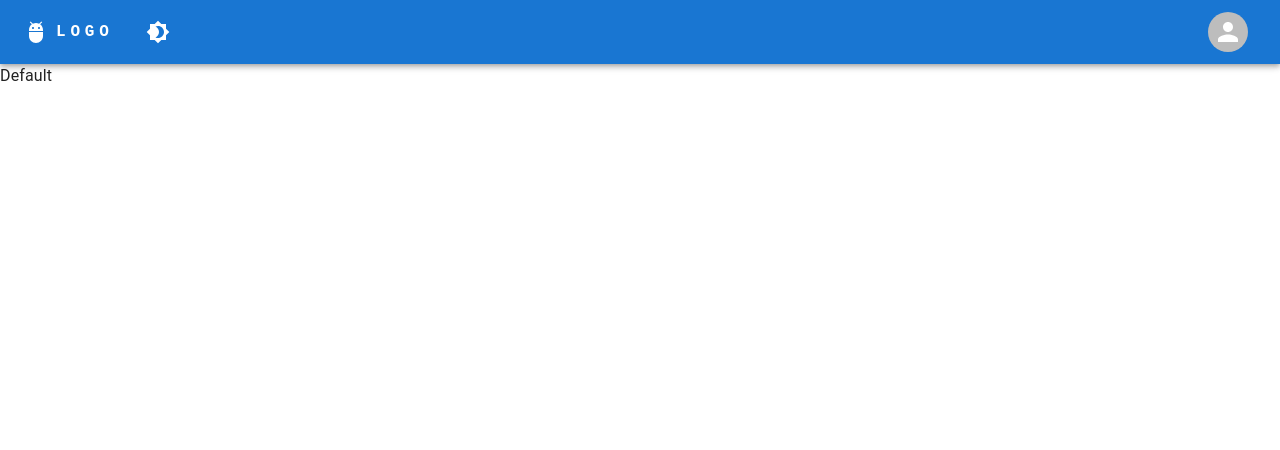
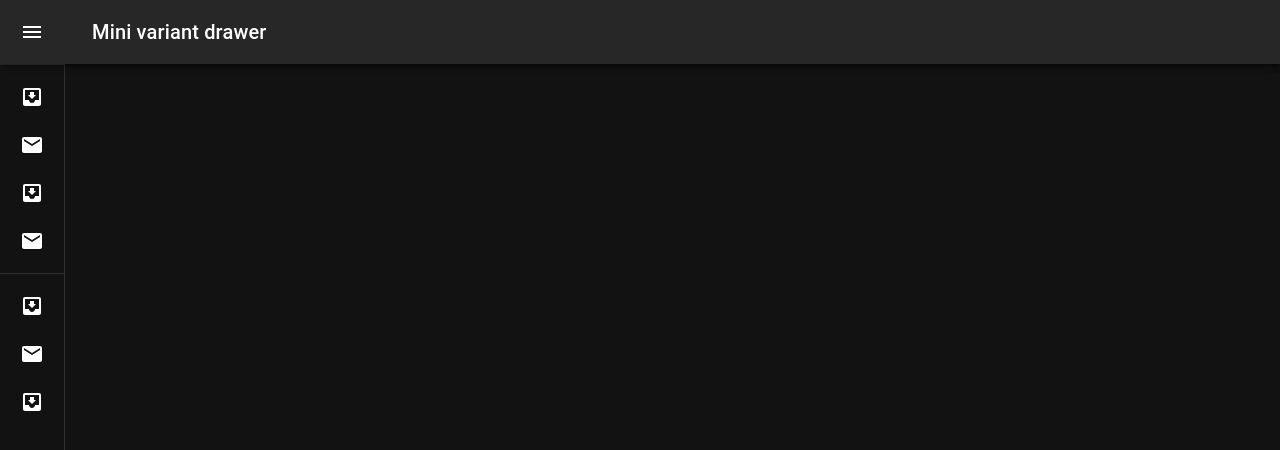
Before and after one commit to bustamad12320/AppTemplate, a React app: page / in a window 1280 px wide. Shown: the top 450 px of the page. Built offline with nearby package versions, Linux system fonts and the light colour scheme.

Commit message:
Making commit before switching over to vs code

```diff
--- a/src/js/App.tsx
+++ b/src/js/App.tsx
@@ -6,6 +6,7 @@
 import {CssBaseline} from "@mui/material";
 import {ModeToggle} from "./ModeToggle";
 import {AppHeader} from "./components/AppHeader";
+import {Testing} from "./components/Testing";
 
 function Default() {
     return <div>
@@ -14,9 +15,6 @@
 }
 
 const mainStyle = {
-    padding: '0px, 24px',
-    maxWidth: '85rem',
-    margin: 'auto'
 }
 
 export const ColorModeContext = React.createContext({ toggleColorMode: () => {} });
@@ -30,7 +28,8 @@
                 <Router>
                     <Routes>
                         <Route path={"/dashboard"} element={<RunDashboard/>}/>
-                        <Route path={"*"} element={<Default/>}/>
+                        <Route path={"/theory"} element={<div> Theory </div>}/>
+                        <Route path={"*"} element={<Testing/>}/>
                     </Routes>
                 </Router>
             </Box>
--- a/src/js/ModeToggle.tsx
+++ b/src/js/ModeToggle.tsx
@@ -7,7 +7,7 @@
 }
 
 export const ModeToggle = ({children}: ModeToggleProps): React.ReactNode => {
-    const [mode, setMode] = React.useState<'light' | 'dark'>('light');
+    const [mode, setMode] = React.useState<'light' | 'dark'>('dark');
     const colorMode = React.useMemo(
         () => ({
             toggleColorMode: () => {
--- a/src/js/components/AppHeader.tsx
+++ b/src/js/components/AppHeader.tsx
@@ -12,6 +12,7 @@
 import {Grid, Paper, useTheme} from "@mui/material";
 import {Brightness4, Brightness7} from "@mui/icons-material";
 import {ColorModeContext} from "../App";
+import MenuIcon from "@mui/icons-material/Menu";
 
 const settings = ['Profile', 'Account', 'Dashboard', 'Logout'];
 
@@ -49,12 +50,19 @@
         setOpen(false);
     };
 
+    const handleDrawerOpen = () => {
+        console.log("opening drawer");
+    }
+
     return (
         <AppBar position="static">
             <Container maxWidth="xl">
                 <Toolbar disableGutters>
                     <Grid container gap={0}>
                         <Grid item xs={9} sx={companyInfoContainerStyle}>
+                            <IconButton color="inherit" sx={{padding: theme.spacing(1), marginX: theme.spacing(2)}} onClick={handleDrawerOpen}>
+                                <MenuIcon />
+                            </IconButton>
                             <AdbIcon sx={{mr: 1}}/>
                             <Typography sx={appNameStyle}> LOGO </Typography>
                             <IconButton sx={{ ml: 1 }} onClick={colorMode.toggleColorMode} color="inherit">
--- a/src/js/components/RunDashboard.tsx
+++ b/src/js/components/RunDashboard.tsx
@@ -10,24 +10,26 @@
     '@media (min-width: 768px)': {
         gridTemplateColumns: '1fr 1fr 1fr',
     },
+    paddingY: theme.spacing(2)
 }
 
 const dataCardStyle = {
-    padding: '20px'
+    padding: '20px',
+    height: '300px'
 }
 
 
 export const RunDashboard = () => {
     return (
         <Box>
-            <Grid container gap={2} sx={containerStyle}>
-                <Grid>
+            <Grid container gap={2}>
+                <Grid item xs={4}>
                     <Paper sx={dataCardStyle}> xs=4 </Paper>
                 </Grid>
-                <Grid>
+                <Grid item xs={4}>
                     <Paper sx={dataCardStyle}> xs=4 </Paper>
                 </Grid>
-                <Grid>
+                <Grid item xs={3}>
                     <Paper sx={dataCardStyle}> xs=4 </Paper>
                 </Grid>
             </Grid>
--- /dev/null
+++ b/src/js/components/Testing.tsx
@@ -0,0 +1,184 @@
+import * as React from 'react';
+import { styled, useTheme, Theme, CSSObject } from '@mui/material/styles';
+import Box from '@mui/material/Box';
+import MuiDrawer from '@mui/material/Drawer';
+import MuiAppBar, { AppBarProps as MuiAppBarProps } from '@mui/material/AppBar';
+import Toolbar from '@mui/material/Toolbar';
+import List from '@mui/material/List';
+import Typography from '@mui/material/Typography';
+import Divider from '@mui/material/Divider';
+import IconButton from '@mui/material/IconButton';
+import MenuIcon from '@mui/icons-material/Menu';
+import ChevronLeftIcon from '@mui/icons-material/ChevronLeft';
+import ChevronRightIcon from '@mui/icons-material/ChevronRight';
+import ListItem from '@mui/material/ListItem';
+import ListItemButton from '@mui/material/ListItemButton';
+import ListItemIcon from '@mui/material/ListItemIcon';
+import ListItemText from '@mui/material/ListItemText';
+import InboxIcon from '@mui/icons-material/MoveToInbox';
+import MailIcon from '@mui/icons-material/Mail';
+
+const drawerWidth = 240;
+
+const openedMixin = (theme: Theme): CSSObject => ({
+    width: drawerWidth,
+    transition: theme.transitions.create('width', {
+        easing: theme.transitions.easing.sharp,
+        duration: theme.transitions.duration.enteringScreen,
+    }),
+    overflowX: 'hidden',
+});
+
+const closedMixin = (theme: Theme): CSSObject => ({
+    transition: theme.transitions.create('width', {
+        easing: theme.transitions.easing.sharp,
+        duration: theme.transitions.duration.leavingScreen,
+    }),
+    overflowX: 'hidden',
+    width: `calc(${theme.spacing(7)} + 1px)`,
+    [theme.breakpoints.up('sm')]: {
+        width: `calc(${theme.spacing(8)} + 1px)`,
+    },
+});
+
+const DrawerHeader = styled('div')(({ theme }) => ({
+    display: 'flex',
+    alignItems: 'center',
+    justifyContent: 'flex-end',
+    padding: theme.spacing(0, 1),
+    // necessary for content to be below app bar
+    ...theme.mixins.toolbar,
+}));
+
+interface AppBarProps extends MuiAppBarProps {
+    open?: boolean;
+}
+
+const AppBar = styled(MuiAppBar, {
+    shouldForwardProp: (prop) => prop !== 'open',
+})<AppBarProps>(({ theme, open }) => ({
+    zIndex: theme.zIndex.drawer + 1,
+    transition: theme.transitions.create(['width', 'margin'], {
+        easing: theme.transitions.easing.sharp,
+        duration: theme.transitions.duration.leavingScreen,
+    }),
+    ...(open && {
+        marginLeft: drawerWidth,
+        width: `calc(100% - ${drawerWidth}px)`,
+        transition: theme.transitions.create(['width', 'margin'], {
+            easing: theme.transitions.easing.sharp,
+            duration: theme.transitions.duration.enteringScreen,
+        }),
+    }),
+}));
+
+const Drawer = styled(MuiDrawer, { shouldForwardProp: (prop) => prop !== 'open' })(
+    ({ theme, open }) => ({
+        width: drawerWidth,
+        flexShrink: 0,
+        whiteSpace: 'nowrap',
+        boxSizing: 'border-box',
+        ...(open && {
+            ...openedMixin(theme),
+            '& .MuiDrawer-paper': openedMixin(theme),
+        }),
+        ...(!open && {
+            ...closedMixin(theme),
+            '& .MuiDrawer-paper': closedMixin(theme),
+        }),
+    }),
+);
+
+export function Testing() {
+    const theme = useTheme();
+    const [open, setOpen] = React.useState(false);
+
+    const handleDrawerOpen = () => {
+        setOpen(true);
+    };
+
+    const handleDrawerClose = () => {
+        setOpen(false);
+    };
+
+    return (
+        <Box sx={{ display: 'flex' }}>
+            <AppBar position="fixed" open={open}>
+                <Toolbar>
+                    <IconButton
+                        color="inherit"
+                        aria-label="open drawer"
+                        onClick={handleDrawerOpen}
+                        edge="start"
+                        sx={{
+                            marginRight: 5,
+                            ...(open && { display: 'none' }),
+                        }}
+                    >
+                        <MenuIcon />
+                    </IconButton>
+                    <Typography variant="h6" noWrap component="div">
+                        Mini variant drawer
+                    </Typography>
+                </Toolbar>
+            </AppBar>
+            <Drawer variant="permanent" open={open}>
+                <DrawerHeader>
+                    <IconButton onClick={handleDrawerClose}>
+                        {theme.direction === 'rtl' ? <ChevronRightIcon /> : <ChevronLeftIcon />}
+                    </IconButton>
+                </DrawerHeader>
+                <Divider />
+                <List>
+                    {['Inbox', 'Starred', 'Send email', 'Drafts'].map((text, index) => (
+                        <ListItem key={text} disablePadding sx={{ display: 'block' }}>
+                            <ListItemButton
+                                sx={{
+                                    minHeight: 48,
+                                    justifyContent: open ? 'initial' : 'center',
+                                    px: 2.5,
+                                }}
+                            >
+                                <ListItemIcon
+                                    sx={{
+                                        minWidth: 0,
+                                        mr: open ? 3 : 'auto',
+                                        justifyContent: 'center',
+                                    }}
+                                >
+                                    {index % 2 === 0 ? <InboxIcon /> : <MailIcon />}
+                                </ListItemIcon>
+                                <ListItemText primary={text} sx={{ opacity: open ? 1 : 0 }} />
+                            </ListItemButton>
+                        </ListItem>
+                    ))}
+                </List>
+                <Divider />
+                <List>
+                    {['All mail', 'Trash', 'Spam'].map((text, index) => (
+                        <ListItem key={text} disablePadding sx={{ display: 'block' }}>
+                            <ListItemButton
+                                sx={{
+                                    minHeight: 48,
+                                    justifyContent: open ? 'initial' : 'center',
+                                    px: 2.5,
+                                }}
+                            >
+                                <ListItemIcon
+                                    sx={{
+                                        minWidth: 0,
+                                        mr: open ? 3 : 'auto',
+                                        justifyContent: 'center',
+                                    }}
+                                >
+                                    {index % 2 === 0 ? <InboxIcon /> : <MailIcon />}
+                                </ListItemIcon>
+                                <ListItemText primary={text} sx={{ opacity: open ? 1 : 0 }} />
+                            </ListItemButton>
+                        </ListItem>
+                    ))}
+                </List>
+            </Drawer>
+        </Box>
+    );
+}
```
